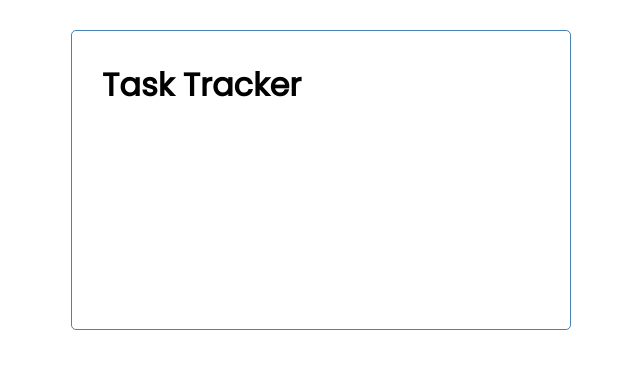
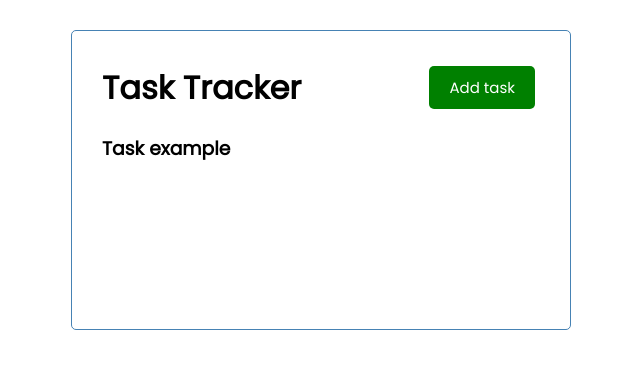
Before and after one commit to IssamLynx/TaskTracker, a Vue app: page / in a window 1280 px wide. Shown: the top 368 px of the page, without its empty margins (319-959 px from the left). Built offline with nearby package versions, Linux system fonts and the light colour scheme.

Commit message:
Added Tasks and Button components

```diff
--- a/src/App.vue
+++ b/src/App.vue
@@ -1,16 +1,34 @@
 <template>
 <div class="container">
 <Header title="Task Tracker"/>
+<Tasks :tasks="tasks" />
 </div>
 </template>
 
 <script>
 import Header from './components/Header'
+import Tasks from './components/Tasks'
+
 export default {
   name: 'App',
   components: {
-    Header
-  }
+    Header,
+    Tasks
+  },
+    data(){
+      return {
+        tasks:[],
+      }
+    },
+    created() {
+
+      this.tasks = [
+        {
+          id:"1",
+          text:"Task example",
+        }
+      ]
+    }
 }
 </script>
 
--- /dev/null
+++ b/src/components/Button.vue
@@ -0,0 +1,14 @@
+<template>
+<button :style="{background:color}" class="btn">{{ text }}</button>
+
+</template>
+
+<script>
+export default{
+    name:"Button",
+    props:{
+        text:String,
+        color:String
+    }
+}
+</script>
--- a/src/components/Header.vue
+++ b/src/components/Header.vue
@@ -1,21 +1,29 @@
 <template>
+    <header>
     <h1>{{title}}</h1>
+    <Button text="Add task" color="green" />
+
+</header>
 </template>
 
 <script>
+import Button from './Button'
+
 export default{
     name:'Header',
     props:{
         title:String,
+    },
+    components:{
+        Button
     }
 }
 </script>
 <style scoped>
-header{
-display: flex;
-justify-content: space-between;
-align-items:center;
-margin-bottom: 20px
-
+header {
+  display: flex;
+  justify-content: space-between;
+  align-items: center;
+  margin-bottom: 20px;
 }
 </style>
--- /dev/null
+++ b/src/components/Tasks.vue
@@ -0,0 +1,14 @@
+<template>
+    <div :key="task.id" v-for="task in tasks">
+    <h3>{{ task.text }}</h3>
+    </div>
+</template>
+
+<script>
+export default {
+    name: "Tasks",
+    props:{
+        tasks:Array
+    }
+}
+</script>
```
